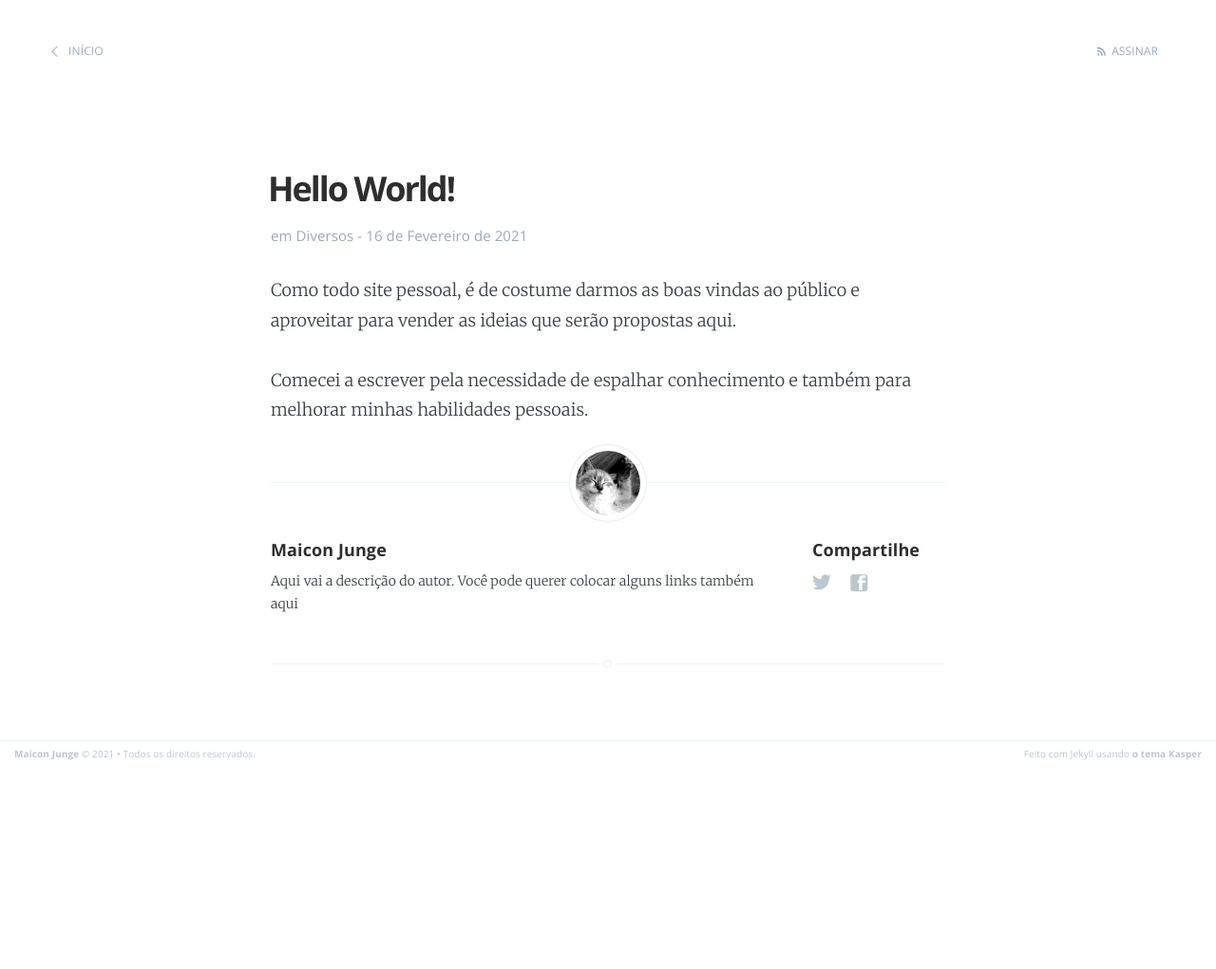
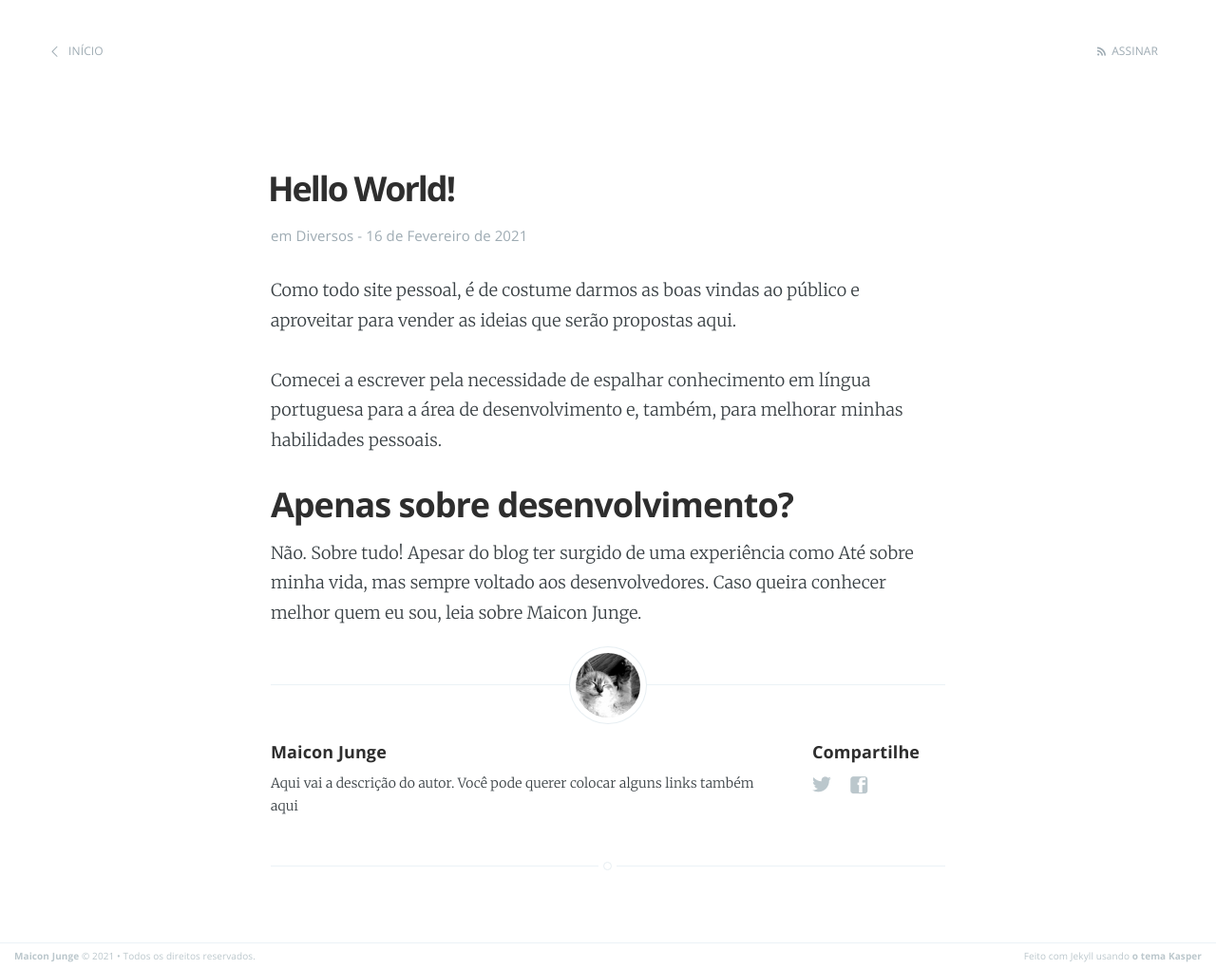
Before and after one commit to MaiconJunge/maiconjunge.github.io, a Jekyll site: the page built from _posts/2021-02-16-hello-world.markdown, in a window 1280 px wide. Shown: the whole page at 95% size. Built offline with Jekyll 4.4.1, drawn with Linux system fonts in a browser that asks for light colours; before the commit the page ends 900 px from its top, so only the background shows below that.

Commit message:
Update 2021-02-16-hello-world.markdown

```diff
--- a/_posts/2021-02-16-hello-world.markdown
+++ b/_posts/2021-02-16-hello-world.markdown
@@ -7,4 +7,8 @@ categories: Diversos
 <br>
 Como todo site pessoal, é de costume darmos as boas vindas ao público e aproveitar para vender as ideias que serão propostas aqui.
 
-Comecei a escrever pela necessidade de espalhar conhecimento e também para melhorar minhas habilidades pessoais.
+Comecei a escrever pela necessidade de espalhar conhecimento em língua portuguesa para a área de desenvolvimento e, também, para melhorar minhas habilidades pessoais.
+
+<h2>Apenas sobre desenvolvimento?</h2>
+
+Não. Sobre tudo! Apesar do blog ter surgido de uma experiência como  Até sobre minha vida, mas sempre voltado aos desenvolvedores. Caso queira conhecer melhor quem eu sou, leia sobre Maicon Junge.
```
